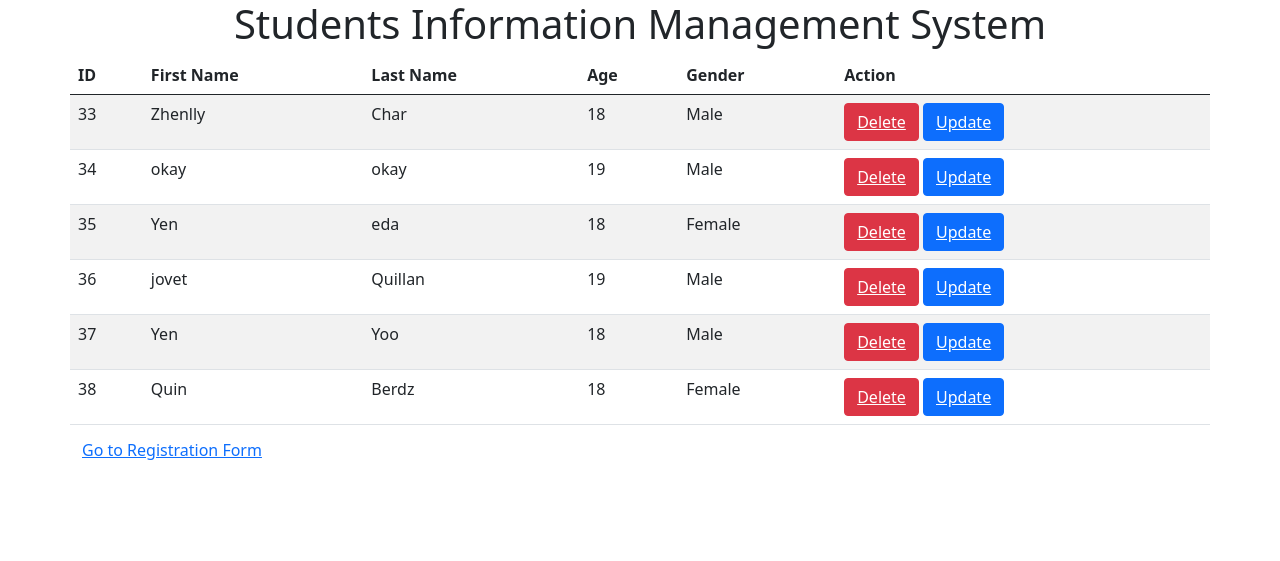
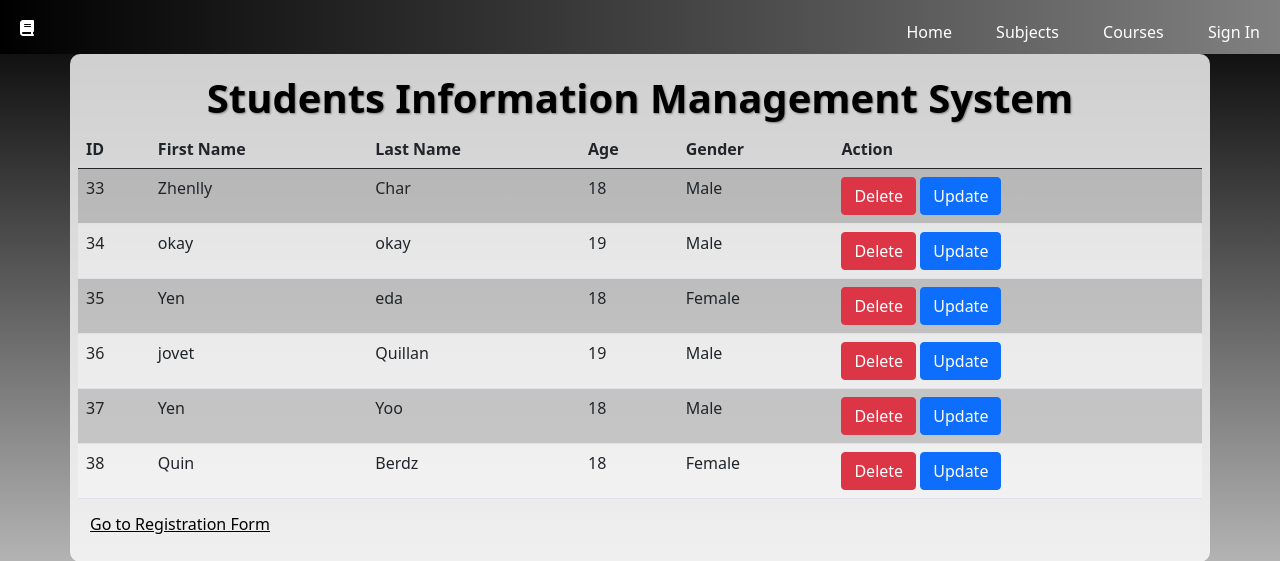
Before and after one commit to Jenfiel/hci2, a PHP site: page / in a window 1280 px wide. Shown: the top 561 px of the page. Run offline with PHP 8.4, Linux system fonts and the light colour scheme; data comes from the database, SQL or seed files in the repository.

Commit message:
Update index.php

```diff
--- a/SIMS-crud/sims/index.php
+++ b/SIMS-crud/sims/index.php
@@ -4,9 +4,24 @@
     <meta http-equiv="X-UA-Compatible" content="IE=edge">
     <meta name="viewport" content="width=device-width, initial-scale=1.0">
     <link href="https://cdn.jsdelivr.net/npm/bootstrap@5.0.2/dist/css/bootstrap.min.css" rel="stylesheet" integrity="sha384-EVSTQN3/azprG1Anm3QDgpJLIm9Nao0Yz1ztcQTwFspd3yD65VohhpuuCOmLASjC" crossorigin="anonymous">
+    <link href="https://fonts.googleapis.com/css2?family=Poppins:wght@300;400;500;600;700&display=swap" rel="stylesheet">
+    <link rel="stylesheet" href="https://cdnjs.cloudflare.com/ajax/libs/font-awesome/6.4.0/css/all.min.css" integrity="sha512-iecdLmaskl7CVkqkXNQ/ZH/XLlvWZOJyj7Yy7tcenmpD1ypASozpmT/E0iPtmFIB46ZmdtAc9eNBvH0H/ZpiBw==" crossorigin="anonymous" referrerpolicy="no-referrer" />
+    <link rel="stylesheet" href="../sims/css/index.css">
     <title>Sims</title>
 </head>
 <body>
+    <header>
+        <nav>
+            <ul>
+                <li class="icon"><i class="fas fa-book"></i></li>
+                <li><a href="#">Home</a></li>
+                <li><a href="#">Subjects</a></li>
+                <li><a href="#">Courses</a></li>
+                <li><a href="signup.php" class="button">Sign In</a></li>
+            </ul>
+        </nav>
+    </header>
+
     <div class="container">
         <div class="row">
             <h1 class="text-center">Students Information Management System</h1>
```
Lines whose indentation alone changed are shown as unchanged.
